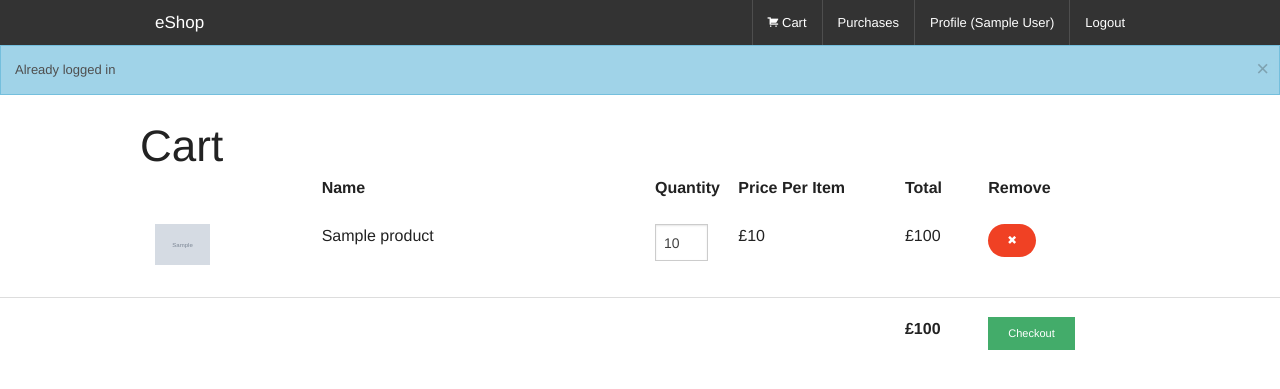
After one commit to markmorcos/eShop, a PHP site: page /eshop/cart.php in a window 1280 px wide. The commit adds this page. Shown: the top 389 px of the page. Run offline with PHP 8.4, Linux system fonts and the light colour scheme; the visitor is signed in with stand-in values (Sample User, id 1); tables that the repository leaves empty or names only in its code hold one stand-in row (values such as "Sample post"); grey boxes marked "Sample" are stand-in pictures.

Commit message:
Added cart and purchases

```diff
--- a/administrator/header.php
+++ b/administrator/header.php
@@ -76,8 +76,7 @@ google.maps.event.addDomListener(window, 'load', initialize);
 </div>
 <div id="navbar" class="navbar-collapse collapse">
 <ul class="nav navbar-nav">
-<li><a><?php echo $title ?></a></li>
-<li <?php if($current == "products.php") echo 'class="active"'; ?>><a href="<?php echo $path; ?>products.php">Products</a></li>
+<li <?php if($current == "index.php") echo 'class="active"'; ?>><a href="<?php echo $path; ?>index.php">eShop Products</a></li>
 </ul>
 </div>
 </div>
--- a/administrator/products.php
+++ b/administrator/index.php
@@ -1,7 +1,7 @@
 <?php
 $page =
 [
-	"name" => "products.php",
+	"name" => "index.php",
 	"title" => "Products",
 	"table" => "products",
 	"primary" => "id",
--- /dev/null
+++ b/cart.php
@@ -0,0 +1,114 @@
+<?php include "header.php"; ?>
+<script type="text/javascript">
+$(document).ready(function() {
+  $("[type=number]").keypress(function (e) {
+      e.preventDefault();
+  });
+});
+function changeQuantity(product_id) {
+  $.post("cart.php", $("#product" + product_id).serialize(), function(data) {
+    location.href = "cart.php";
+    return false;
+  });
+}
+</script>
+<?php
+if(!$current_user)
+{
+  $_SESSION["notice"] = "Please login to continue";
+  header("Location: index.php");
+  die();
+}
+if(isset($_POST["change_quantity"]))
+{
+  $product_id = $_POST["product_id"];
+  $quantity = $_POST["quantity"];
+  $result = mysqli_query($con, "SELECT quantity FROM cart WHERE user_id = $id AND product_id = $product_id");
+  $product = mysqli_fetch_assoc($result);
+  $diff = $quantity - $product["quantity"];
+  mysqli_query($con, "UPDATE cart SET quantity = $quantity WHERE user_id = $id AND product_id = $product_id");
+  mysqli_query($con, "UPDATE products SET stock = stock - $diff WHERE id = $product_id");
+}
+if(isset($_POST["remove"]))
+{
+  $product_id = $_POST["product_id"];
+  $product_num = $_POST["product_num"];
+  mysqli_query($con, "DELETE FROM cart WHERE user_id = $id AND product_id = $product_id");
+  mysqli_query($con, "UPDATE products SET stock = stock + $product_num WHERE id = $product_id");
+  $_SESSION["notice"] = "Product removed successfully";
+  header("Location: cart.php");
+  die();
+}
+if(isset($_POST["checkout"]))
+{
+  mysqli_query($con, "INSERT INTO purchases VALUES(NULL, $id, NULL)");
+  $purchase_id = mysqli_insert_id($con);
+  $result = mysqli_query($con, "SELECT * FROM cart WHERE user_id = $id");
+  while($product = mysqli_fetch_assoc($result))
+  {
+    $product_id = $product["product_id"];
+    $quantity = $product["quantity"];
+    mysqli_query($con, "INSERT INTO purchase_products VALUES(NULL, $purchase_id, $product_id, $quantity)");
+  }
+  mysqli_query($con, "DELETE FROM cart WHERE user_id = $id");
+  $_SESSION["notice"] = "Items will be delivered in 3 working days";
+  header("Location: purchases.php");
+  die();
+}
+$result = mysqli_query($con, "SELECT * FROM cart INNER JOIN products p ON p.id = product_id WHERE user_id = $id");
+$total = 0;
+?>
+<h1 class="row">Cart</h1>
+<div class="row">
+  <strong>
+    <div class="small-2 columns">&nbsp;</div>
+    <div class="small-4 columns">Name</div>
+    <div class="small-1 columns">Quantity</div>
+    <div class="small-2 columns">Price Per Item</div>
+    <div class="small-1 columns">Total</div>
+    <div class="small-1 columns">Remove</div>
+  </strong>
+</div>
+<br>
+<?php while($product = mysqli_fetch_assoc($result)): $total += $product["price"] * $product["quantity"]; ?>
+<div class="row">
+  <div class="small-2 columns"><img src="<?= $product["image"] ? $uploads["files"] . "products/" . $product["image"] : "img/placeholder.png"; ?>" width="40%"></div>
+  <div class="small-4 columns"><?= $product["name"]; ?></div>
+  <div class="small-1 columns">
+    <form id="product<?= $product["id"]; ?>" onsubmit="return false;">
+      <input type="hidden" name="change_quantity" value="true">
+      <input type="hidden" name="product_id" value="<?= $product["product_id"]; ?>">
+      <input type="number" name="quantity" value="<?= $product["quantity"]; ?>" value="1" min="1" max="<?= $product["stock"] + $product["quantity"]; ?>" onchange="return changeQuantity(<?= $product["id"]; ?>)">
+    </form>
+  </div>
+  <div class="small-2 columns">£<?= $product["price"]; ?></div>
+  <div class="small-1 columns">£<?= $product["price"] * $product["quantity"]; ?></div>
+  <div class="small-1 columns">
+    <form method="post">
+      <input type="hidden" name="remove" value="true">
+      <input type="hidden" name="product_num" value="<?= $product["quantity"]; ?>">
+      <input type="hidden" name="product_id" value="<?= $product["product_id"]; ?>">
+      <button type="submit" class="tiny alert round button fi-x"></button>
+    </form>
+  </div>
+</div>
+<?php endwhile; ?>
+<hr>
+<div class="row">
+  <strong>
+    <div class="small-2 columns">&nbsp;</div>
+    <div class="small-2 columns">&nbsp;</div>
+    <div class="small-1 columns">&nbsp;</div>
+    <div class="small-4 columns">&nbsp;</div>
+    <div class="small-1 columns"><?= "£$total" ?></div>
+    <div class="small-1 columns">
+      <form method="post" onsubmit="return confirm('Are you sure you want to checkout?');">
+        <input type="hidden" name="checkout" value="true">
+        <?php if($total > 0): ?>
+          <input type="submit" value="Checkout" class="tiny success button">
+        <?php endif; ?>
+      </form>
+    </div>
+  </strong>
+</div>
+<?php include "footer.php"; ?>
--- a/footer.php
+++ b/footer.php
@@ -1,4 +1,3 @@
-  <script src="<?= $apath; ?>js/vendor/jquery.js"></script>
   <script src="<?= $apath; ?>js/foundation.min.js"></script>
   <script>
     $(document).foundation();
@@ -11,5 +10,6 @@ unset($_SESSION["notice"]);
 unset($_SESSION["login_alert"]);
 unset($_SESSION["login_notice"]);
 mysqli_free_result($result);
+@mysqli_free_result($result2);
 mysqli_close($con);
 ?>
--- a/header.php
+++ b/header.php
@@ -3,7 +3,7 @@
 $con = mysqli_connect("localhost", "root", "", "eshop");
 if (mysqli_connect_errno()) die("Failed to connect to MySQL: " . mysqli_connect_error());
 $id = isset($_SESSION["user_id"]) ? $_SESSION["user_id"] : 0;
-$result = mysqli_query($con, "SELECT * FROM users WHERE id = $id");
+$result = mysqli_query($con, "SELECT *, CONCAT(first_name, ' ', last_name) AS name FROM users WHERE id = $id");
 $current_user = mysqli_fetch_assoc($result);
 ?>
 <!DOCTYPE html>
@@ -11,18 +11,19 @@
   <head>
     <title>eShop</title>
     <meta name="viewport" content="width=device-width, initial-scale=1">
-    <link rel="stylesheet" href="css/normalize.css">
-    <link rel="stylesheet" href="css/foundation.css">
-    <link rel="stylesheet" href="foundation-icons/foundation-icons.css">
-    <link rel="stylesheet" href="css/app.css">
-    <script src="js/vendor/modernizr.js"></script>
+    <link rel="stylesheet" href="<?= $apath; ?>css/normalize.css">
+    <link rel="stylesheet" href="<?= $apath; ?>css/foundation.css">
+    <link rel="stylesheet" href="<?= $apath; ?>foundation-icons/foundation-icons.css">
+    <link rel="stylesheet" href="<?= $apath; ?>css/app.css">
+    <script src="<?= $apath; ?>js/vendor/modernizr.js"></script>
+    <script src="<?= $apath; ?>js/vendor/jquery.js"></script>
   </head>
   <body>
     <div class="contain-to-grid sticky">
     <nav class="top-bar" data-topbar role="navigation" data-options="sticky_on: large">
     <ul class="title-area">
       <li class="name">
-        <h1><a href="index.php">eShop</a></h1>
+        <h1><a href="<?= $apath; ?>index.php">eShop</a></h1>
       </li>
       <li class="toggle-topbar menu-icon"><a href="javascript:;"><span>Menu</span></a></li>
     </ul>
@@ -34,7 +35,7 @@
           <li class="divider hide-for-small"></li>
           <li><a href="purchases.php">Purchases</a></li>
           <li class="divider hide-for-small"></li>
-          <li><a href="profile.php">Profile</a></li>
+          <li><a href="profile.php">Profile (<?= $current_user["name"]; ?>)</a></li>
           <li class="divider hide-for-small"></li>
           <li><a href="logout.php">Logout</a></li>
         <?php else: ?>
@@ -47,5 +48,5 @@
     </section>
     </nav>
   </div>
-  <?php if(isset($_SESSION["alert"])) { ?><div data-alert class="alert-box alert"><?php echo $_SESSION["alert"]; ?> <a href="#" class="close">&times;</a></div><?php } ?>
-  <?php if(isset($_SESSION["notice"])) { ?><div data-alert class="alert-box info"><?php echo $_SESSION["notice"]; ?> <a href="#" class="close">&times;</a></div><?php } ?>
+  <?php if(isset($_SESSION["alert"])) { ?><div data-alert class="alert-box alert"><?= $_SESSION["alert"]; ?> <a href="#" class="close">&times;</a></div><?php } ?>
+  <?php if(isset($_SESSION["notice"])) { ?><div data-alert class="alert-box info"><?= $_SESSION["notice"]; ?> <a href="#" class="close">&times;</a></div><?php } ?>
--- a/logout.php
+++ b/logout.php
@@ -1,5 +1,6 @@
 <?php
 session_start();
 unset($_SESSION["user_id"]);
-header("Location: login.php");
+$_SESSION["notice"] = "Logged out successfully";
+header("Location: index.php");
 ?>
```
Also changed, not shown: index.php (+20 -1 lines), login.php (+6 -6 lines), profile.php (+12 -6 lines), purchases.php (added, +54 -0 lines), register.php (+18 -13 lines), css/app.css (line endings or trailing spaces).
